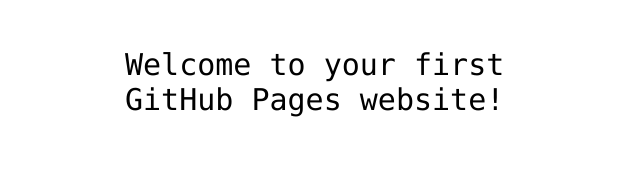
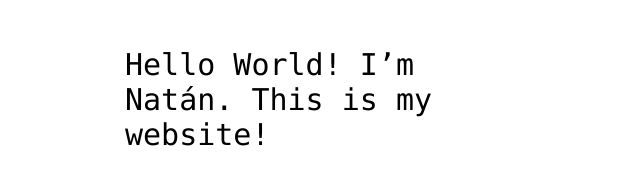
Before and after one commit to candiath/OLDcandianatan.github.io, a plain HTML site: page index.html in a window 1280 px wide. Shown: the part 341-526 px from the top of the page, without its empty margins (315-955 px from the left). Drawn offline with Linux system fonts and the light colour scheme.

Commit message:
Add my username to index.html file

```diff
--- a/index.html
+++ b/index.html
@@ -12,7 +12,7 @@
 <img src="https://octodex.github.com/images/daftpunktocat-thomas.gif" id="octocat" alt="octocat-gif" />
 
 <!-- Change this code here by copy and pasting your template on line 15 -->
-<p>Welcome to your first GitHub Pages website!</p>
+<p>Hello World! I’m Natán. This is my website!</p>
 
 </body>
 </html>
```
